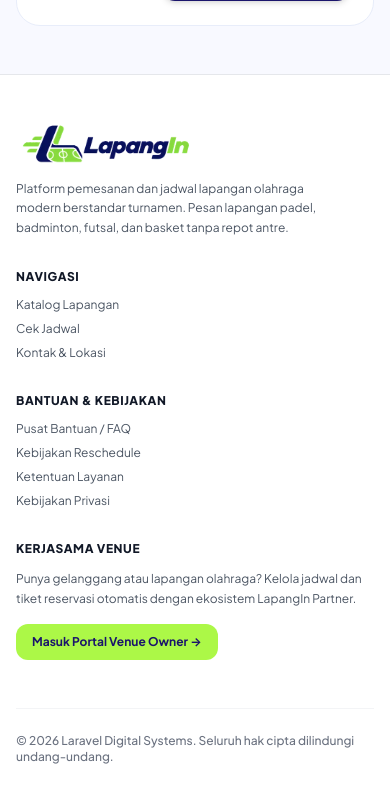
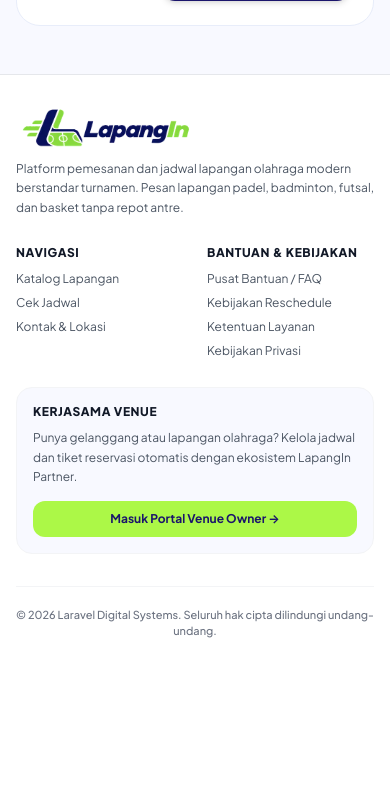
Before and after one commit to yosima050/lapangin-webapp, a Laravel app: page /pelanggan in a window 390 px wide. Shown: the part 2225-3022 px from the top of the page. After the commit the page ends 2863 px from the top, so only its background shows below. Run offline with Laravel 12, Linux system fonts and the light colour scheme; a user stored in the database is signed in; data comes from the database, SQL or seed files in the repository; style sheets or scripts are compiled from the project's sources; some libraries are stand-ins or nearby versions.

Commit message:
Fix Footer di hp

```diff
--- a/resources/views/layouts/footer-pelanggan.blade.php
+++ b/resources/views/layouts/footer-pelanggan.blade.php
@@ -1,21 +1,21 @@
-<footer class="mt-auto border-t border-gray-200 bg-white pt-12 pb-8 text-xs text-gray-700">
+<footer class="mt-auto border-t border-gray-200 bg-white pt-8 pb-6 sm:pt-12 sm:pb-8 text-xs text-gray-700">
     <div class="mx-auto max-w-7xl px-4 sm:px-6 lg:px-8">
-        <div class="grid grid-cols-1 gap-8 sm:grid-cols-2 lg:grid-cols-12">
+        <div class="grid grid-cols-2 gap-x-6 gap-y-7 sm:gap-8 lg:grid-cols-12">
 
             {{-- Kolom 1: Branding & Deskripsi --}}
-            <div class="lg:col-span-4">
+            <div class="col-span-2 lg:col-span-4">
                 <div class="flex items-center gap-2">
                     <x-application-logo />
                 </div>
-                <p class="mt-4 max-w-xs text-xs leading-relaxed text-gray-600">
+                <p class="mt-3 sm:mt-4 max-w-sm lg:max-w-xs text-xs leading-relaxed text-gray-600">
                     Platform pemesanan dan jadwal lapangan olahraga modern berstandar turnamen. Pesan lapangan padel, badminton, futsal, dan basket tanpa repot antre.
                 </p>
             </div>
 
             {{-- Kolom 2: Navigasi --}}
-            <div class="lg:col-span-2">
+            <div class="col-span-1 lg:col-span-2">
                 <h4 class="font-extrabold uppercase tracking-wider text-gray-900">Navigasi</h4>
-                <ul class="mt-3 space-y-2 text-gray-600">
+                <ul class="mt-2.5 sm:mt-3 space-y-2 text-gray-600">
                     <li><a href="{{ route('katalog.index') }}" class="hover:text-[#1a146b] transition">Katalog Lapangan</a></li>
                     <li><a href="{{ route('jadwal.index') }}" class="hover:text-[#1a146b] transition">Cek Jadwal</a></li>
                     <li><a href="{{ route('kontak') }}" class="hover:text-[#1a146b] transition">Kontak &amp; Lokasi</a></li>
@@ -29,9 +29,9 @@
             </div>
 
             {{-- Kolom 3: Bantuan & Kebijakan --}}
-            <div class="lg:col-span-3">
+            <div class="col-span-1 lg:col-span-3">
                 <h4 class="font-extrabold uppercase tracking-wider text-gray-900">Bantuan &amp; Kebijakan</h4>
-                <ul class="mt-3 space-y-2 text-gray-600">
+                <ul class="mt-2.5 sm:mt-3 space-y-2 text-gray-600">
                     <li><a href="{{ route('bantuan') }}" class="hover:text-[#1a146b] transition">Pusat Bantuan / FAQ</a></li>
                     <li><a href="{{ route('kebijakan.reschedule') }}" class="hover:text-[#1a146b] transition">Kebijakan Reschedule</a></li>
                     <li><a href="{{ route('syarat.ketentuan') }}" class="hover:text-[#1a146b] transition">Ketentuan Layanan</a></li>
@@ -40,12 +40,12 @@
             </div>
 
             {{-- Kolom 4: Kerjasama Venue --}}
-            <div class="lg:col-span-3">
+            <div class="col-span-2 lg:col-span-3 rounded-2xl bg-[#f8f9ff] p-4 border border-gray-100 lg:rounded-none lg:bg-transparent lg:p-0 lg:border-0">
                 <h4 class="font-extrabold uppercase tracking-wider text-gray-900">Kerjasama Venue</h4>
-                <p class="mt-3 leading-relaxed text-gray-600">
+                <p class="mt-2 sm:mt-3 leading-relaxed text-gray-600">
                     Punya gelanggang atau lapangan olahraga? Kelola jadwal dan tiket reservasi otomatis dengan ekosistem LapangIn Partner.
                 </p>
-                <a href="{{ route('kontak') }}" class="mt-4 inline-flex items-center gap-2 rounded-xl bg-[#acf847] px-4 py-2.5 font-bold text-[#1a146b] shadow-xs hover:bg-[#9be338] transition">
+                <a href="{{ route('kontak') }}" class="mt-3.5 sm:mt-4 inline-flex w-full sm:w-auto items-center justify-center gap-2 rounded-xl bg-[#acf847] px-4 py-2.5 font-bold text-[#1a146b] shadow-xs hover:bg-[#9be338] transition">
                     Masuk Portal Venue Owner &rarr;
                 </a>
             </div>
@@ -53,7 +53,7 @@
         </div>
 
         {{-- Hak Cipta --}}
-        <div class="mt-12 border-t border-gray-100 pt-6 text-gray-500 font-medium">
+        <div class="mt-8 sm:mt-12 border-t border-gray-100 pt-5 sm:pt-6 text-center sm:text-left text-[11px] sm:text-xs text-gray-500 font-medium">
             <p>&copy; {{ date('Y') }} {{ config('app.name', 'LapangIn') }} Digital Systems. Seluruh hak cipta dilindungi undang-undang.</p>
         </div>
     </div>
```
Also changed, not shown: 3 other files.
